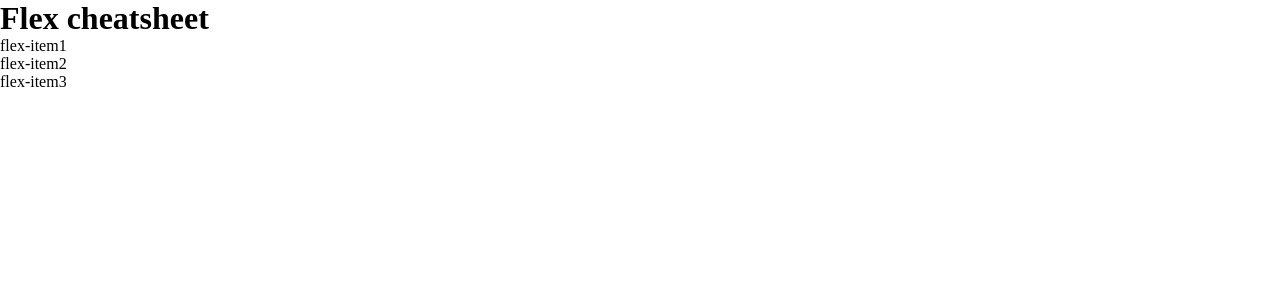
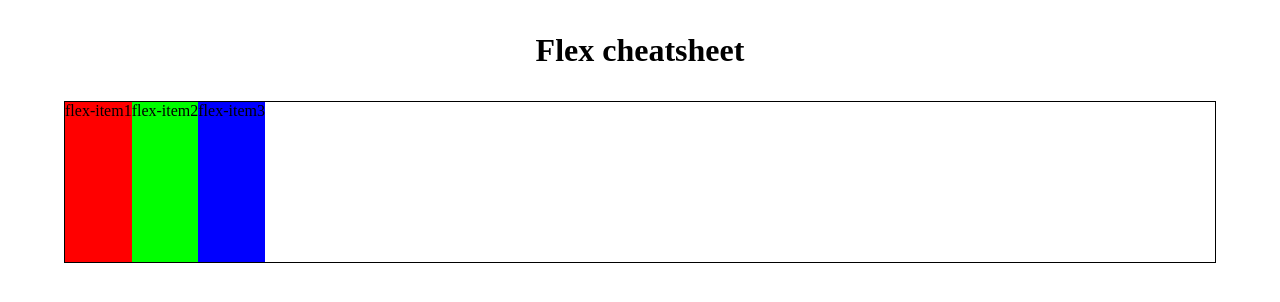
Before and after one commit to gucchunchun/cheatsheet, a plain HTML site: page index.html in a window 1280 px wide. Drawn offline with Linux system fonts and the light colour scheme.

Commit message:
add styles for container & items
set only height for felx-items so that their can be changed with JS\nAdd root variable to be able to change color later easily.

```diff
--- a/index.html
+++ b/index.html
@@ -10,9 +10,9 @@
     <h1>Flex cheatsheet</h1>
     <main>
       <div class="flex-container">
-        <div class="flex-item">flex-item1</div>
-        <div class="flex-item">flex-item2</div>
-        <div class="flex-item">flex-item3</div>
+        <div class="flex-item item1">flex-item1</div>
+        <div class="flex-item item2">flex-item2</div>
+        <div class="flex-item item3">flex-item3</div>
       </div>
     </main>
   </body>
--- a/style.css
+++ b/style.css
@@ -3,3 +3,31 @@
     padding: 0;
     box-sizing: border-box;
 }
+:root {
+    --black: 0,0,0;
+    --item1bg: 255, 0, 0;
+    --item2bg: 0, 255, 0;
+    --item3bg: 0, 0, 255;
+}
+h1 {
+    width: fit-content;
+    margin: 2rem auto;
+}
+.flex-container {
+    display: flex;
+    width: 90vw;
+    margin: 0 auto;
+    border: 1px solid rgb(var(--black));
+}
+.flex-item {
+    height: 20vh;
+}
+.item1 {
+    background-color: rgb(var(--item1bg));
+}
+.item2 {
+    background-color: rgb(var(--item2bg));
+}
+.item3 {
+    background-color: rgb(var(--item3bg));
+}
```
